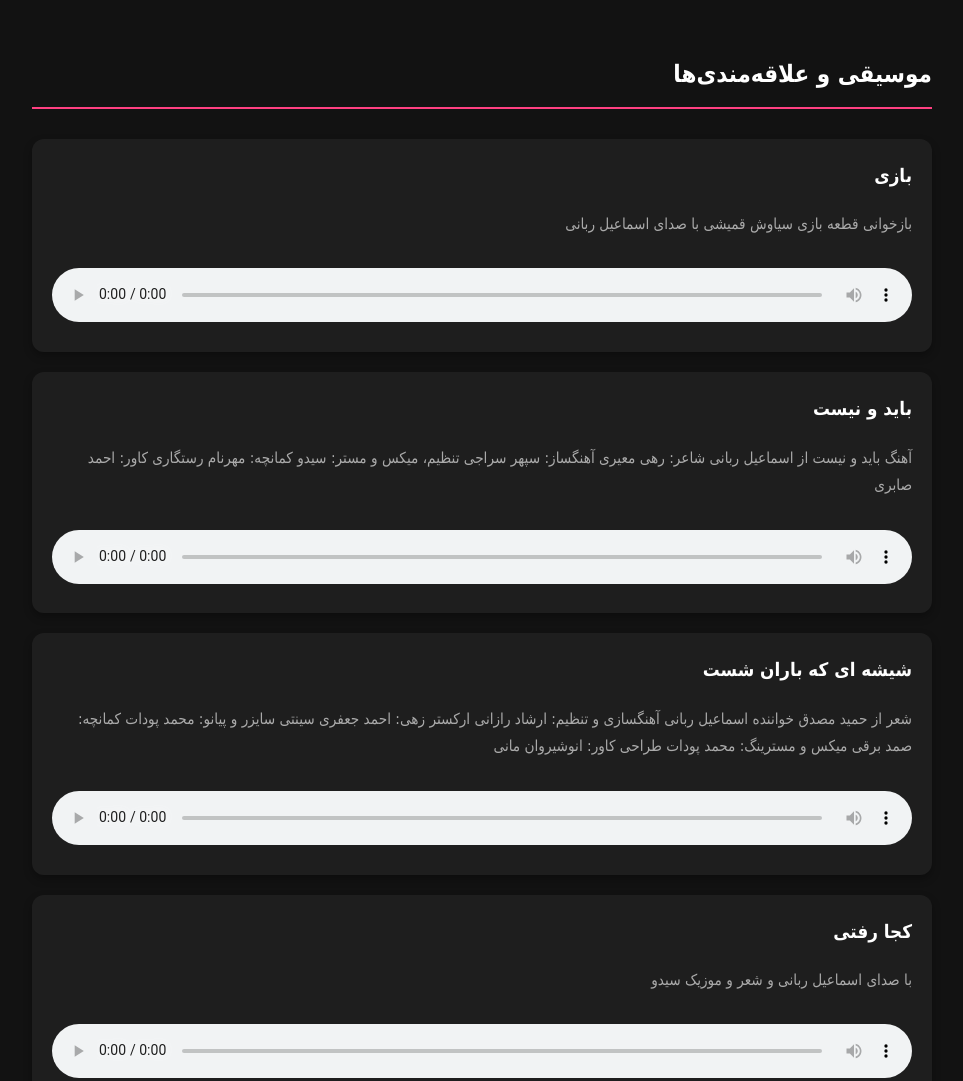
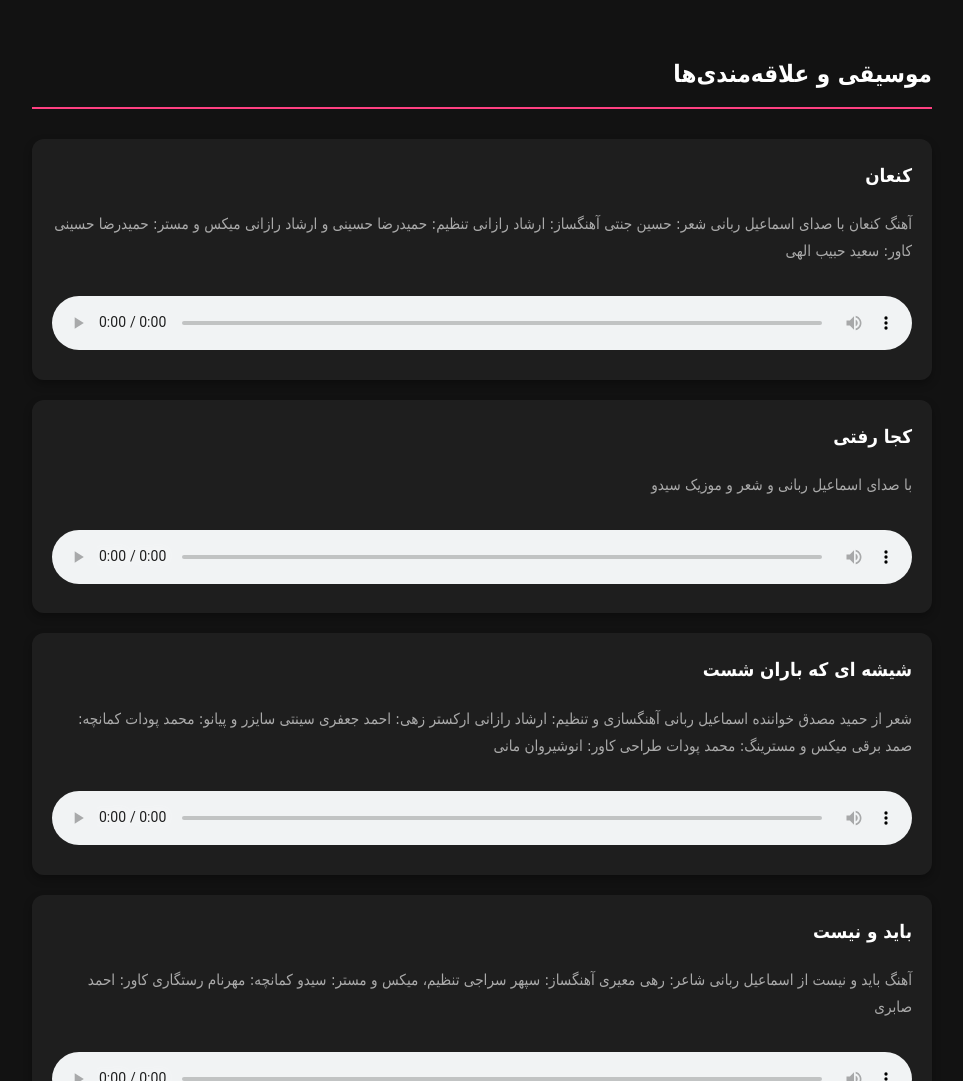
Before and after one commit to rabbani-esmaeil/portfolio-, an Eleventy site: page index.njk in a window 1280 px wide. Shown: the part 1440-2521 px from the top of the page, without its empty margins (158-1121 px from the left). Built offline with nearby package versions, Linux system fonts and the light colour scheme; Eleventy itself is replaced by a stand-in of ours; files that its build step writes are made by us from their sources.

Commit message:
Update index.njk

```diff
--- a/index.njk
+++ b/index.njk
@@ -122,7 +122,7 @@
     <h2>موسیقی و علاقه‌مندی‌ها</h2>
     <div class="music-list">
       <!-- حلقه تکرار Eleventy برای نمایش موسیقی‌های آپلودی -->
-      {% for item in collections.music %}
+      {% for item in collections.music | reverse %}
         <div class="music-item">
           <h3>{{ item.data.title }}</h3>
           <p>{{ item.data.description }}</p>
```
